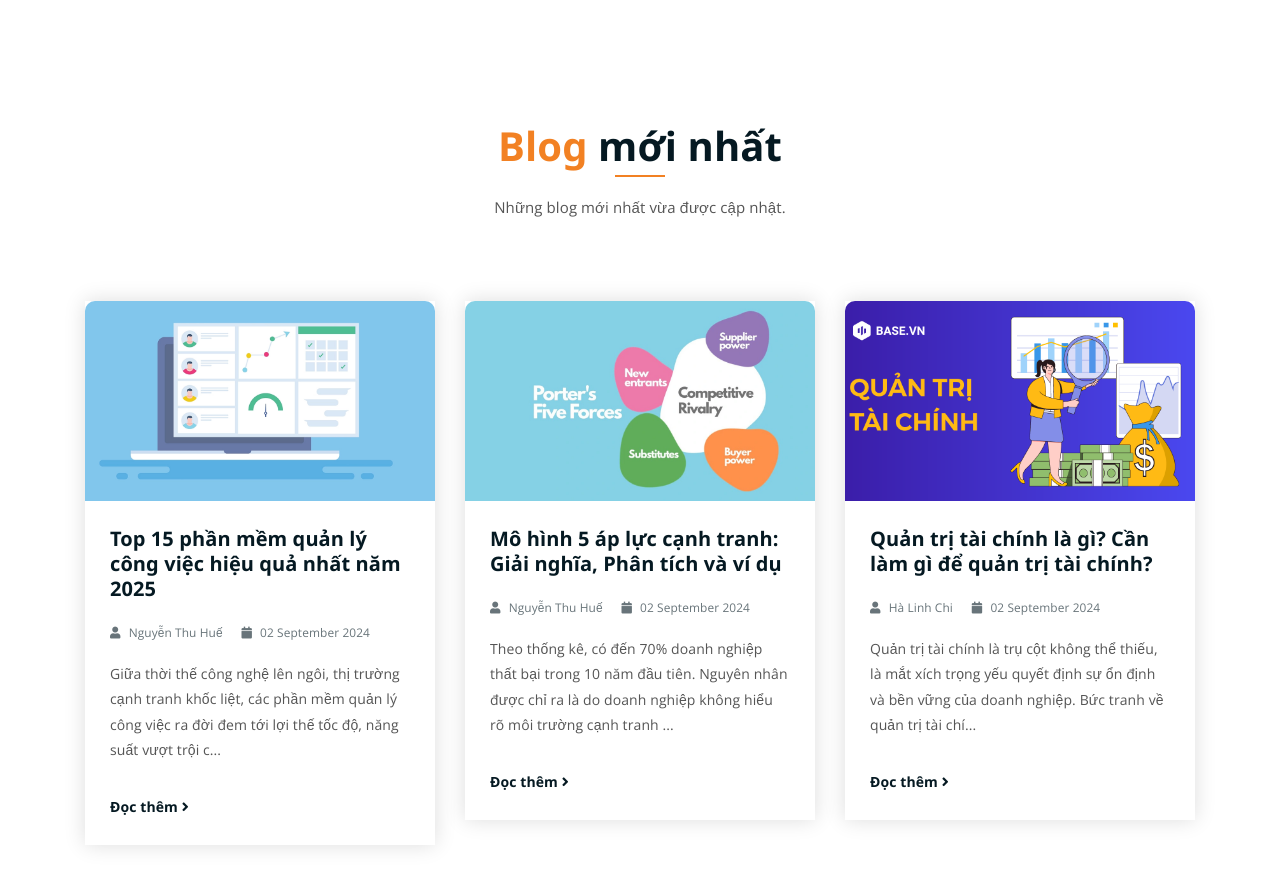
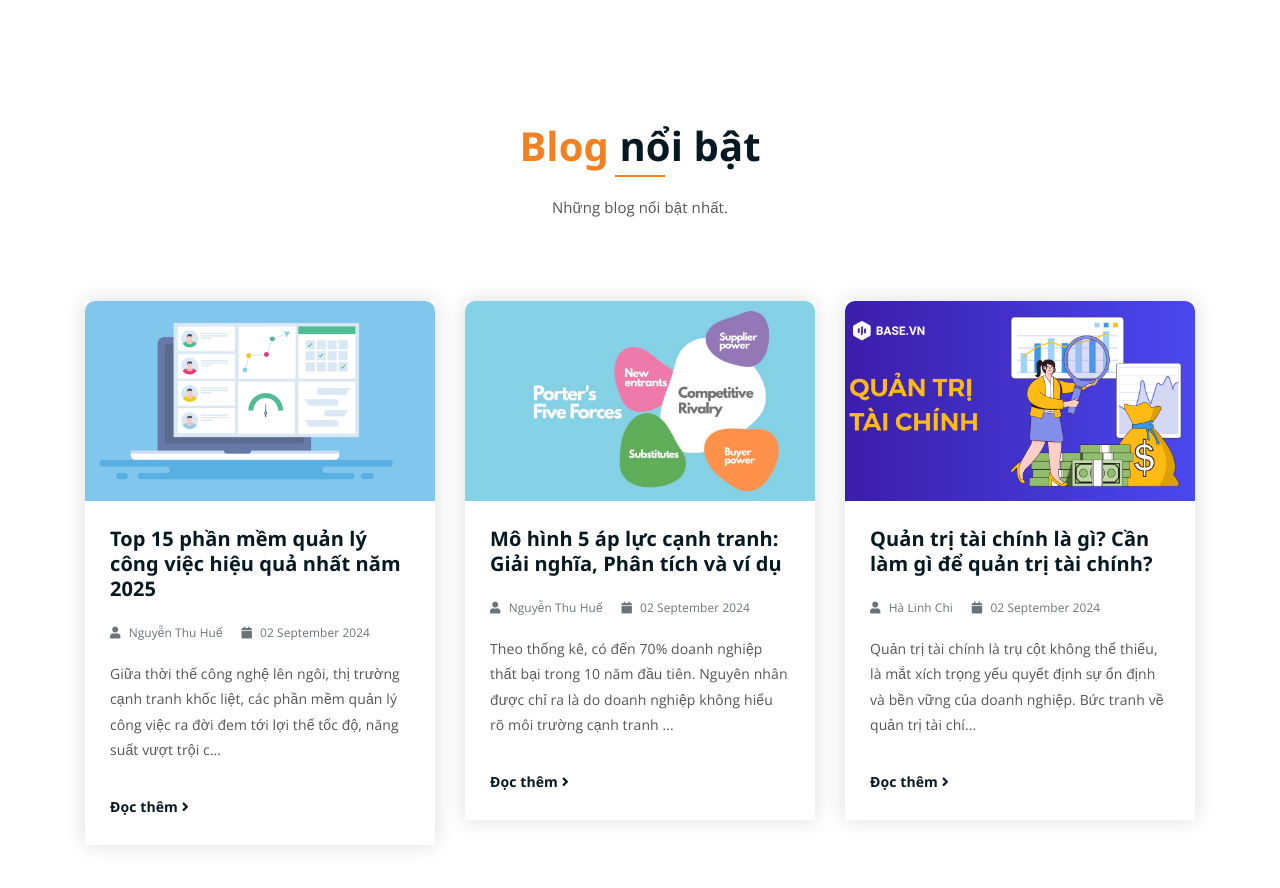
Before and after one commit to hdang18/nhombanh, a plain HTML site: page index.html in a window 1280 px wide. Shown: the part 820-1708 px from the top of the page. Drawn offline with nearby package versions, Linux system fonts and the light colour scheme.

Commit message:
Update index.html

```diff
--- a/index.html
+++ b/index.html
@@ -150,8 +150,8 @@
 			<div class="row">
 				<div class="col-lg-8 offset-lg-2 text-center">
 					<div class="section-title">
-						<h3><span class="orange-text">Blog</span> mới nhất</h3>
-						<p>Những blog mới nhất vừa được cập nhật.</p>
+						<h3><span class="orange-text">Blog</span> nổi bật</h3>
+						<p>Những blog nổi bật nhất.</p>
 					</div>
 				</div>
 			</div>
@@ -345,7 +345,7 @@
 			 window.netlifyIdentity.on("init", user => {
 				 if (!user) {
 					 window.netlifyIdentity.on("login", () => {
-						 document.location.href = "/admin/";
+						 document.location.href = "/static/admin/";
 					 });
 				 }
 			 });
```
